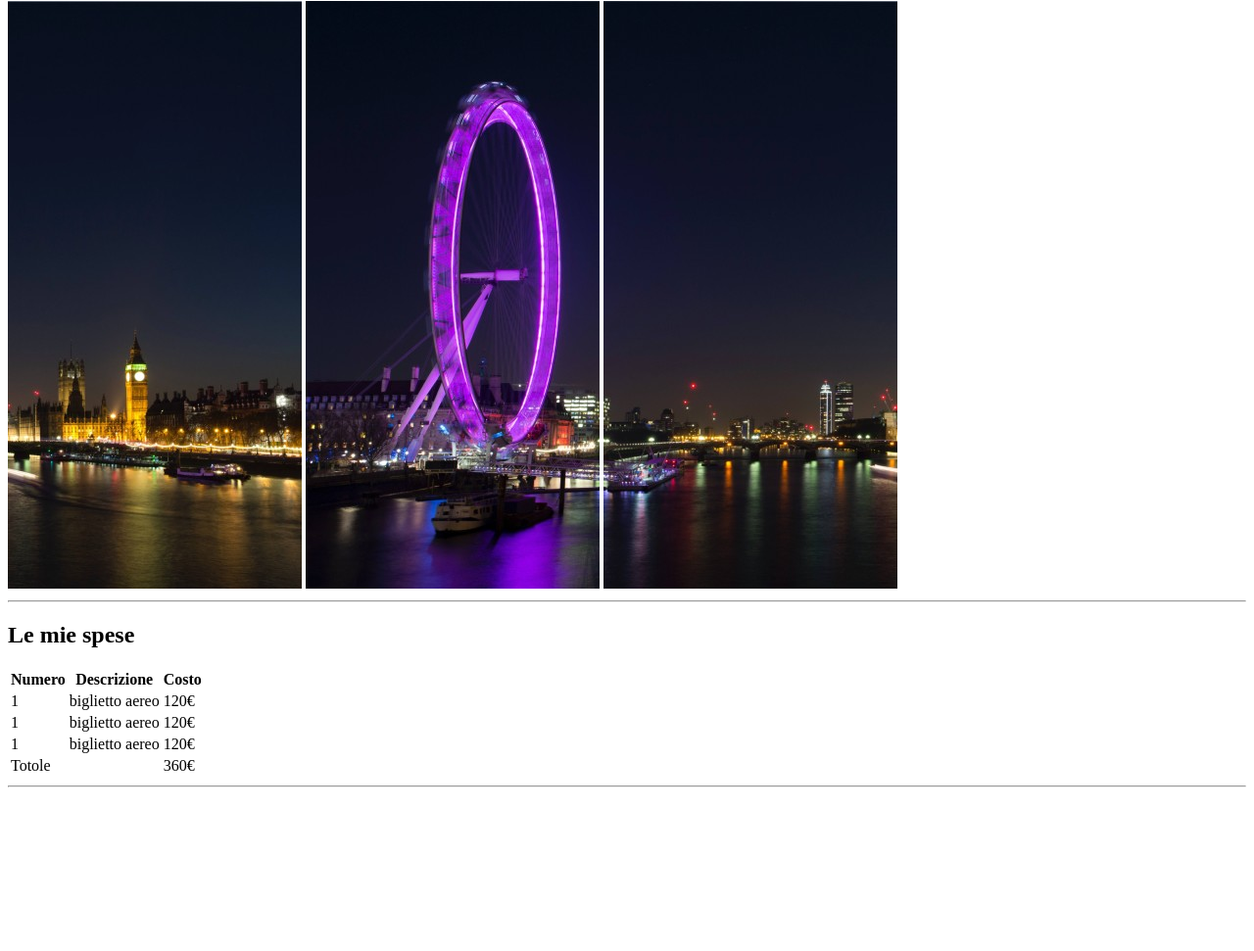
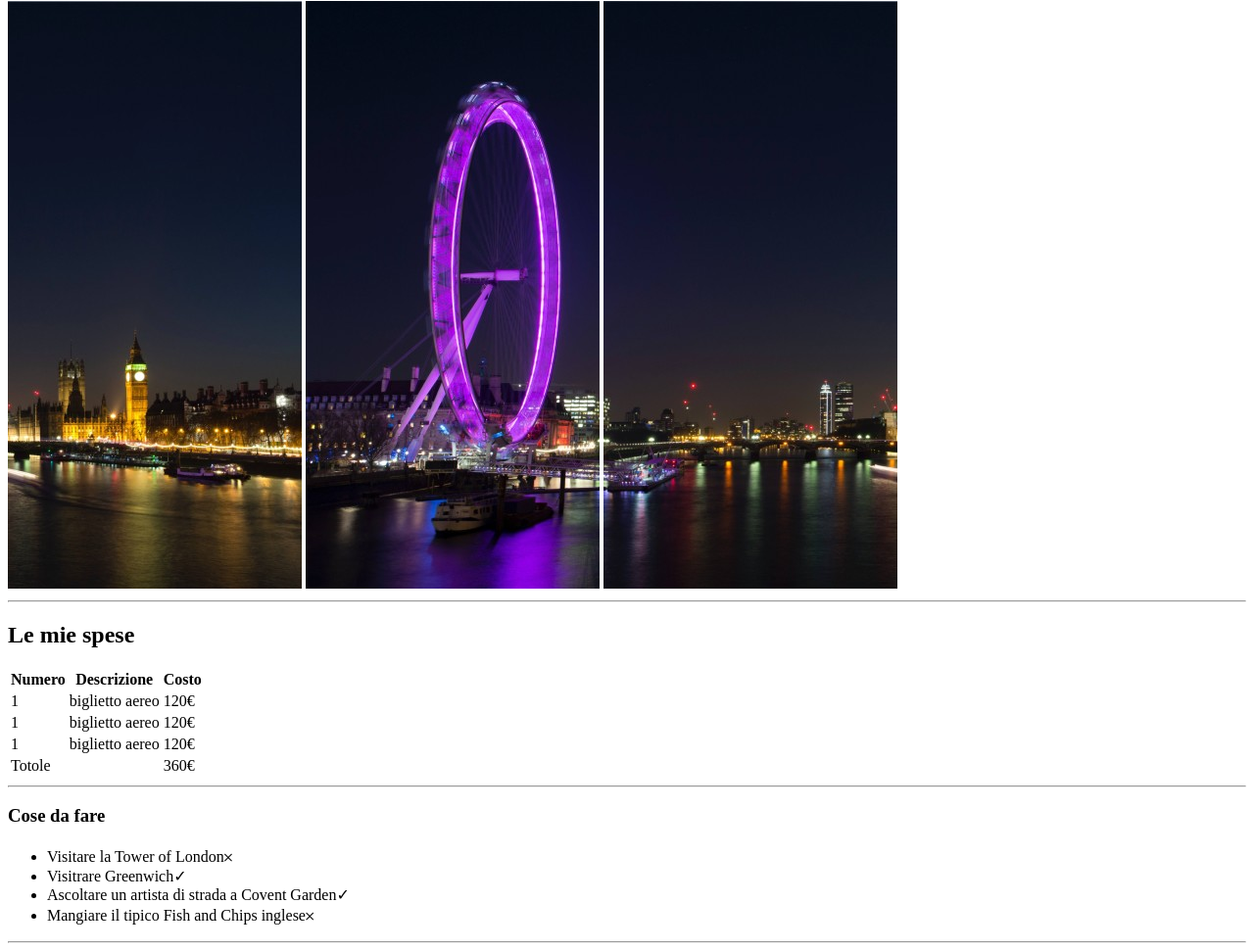
Before and after one commit to torone89/html-london-trip, a plain HTML site: page index.html in a window 1280 px wide. Shown: the part 79-1050 px from the top of the page at 98% size. Before the commit the page ends 891 px from the top, so only its background shows below. Drawn offline with Linux system fonts and the light colour scheme.

Commit message:
Adding Section Cosedafare UL

```diff
--- a/index.html
+++ b/index.html
@@ -26,6 +26,7 @@
     <main>
         <section id="lemiespese">
             <h2>Le mie spese</h2>
+            <!-- adding table -->
             <table>
                 <thead>
                     <tr>
@@ -64,6 +65,26 @@
             <hr />
 
         </section>
+        <section id="cosedafare">
+            <h3>Cose da fare</h3>
+            <!-- adding unorder list -->
+            <ul>
+                <li>Visitare la Tower of London&#65794;
+                </li>
+                <li>Visitrare Greenwich&#10003;
+                </li>
+                <li>Ascoltare un artista di strada a Covent Garden&#10003;
+                </li>
+                <li>Mangiare il tipico Fish and Chips inglese&#65794;
+                </li>
+
+            </ul>
+            <hr />
+        </section>
+
+        <section id="utili">
+
+        </section>
 
     </main>
 
```
